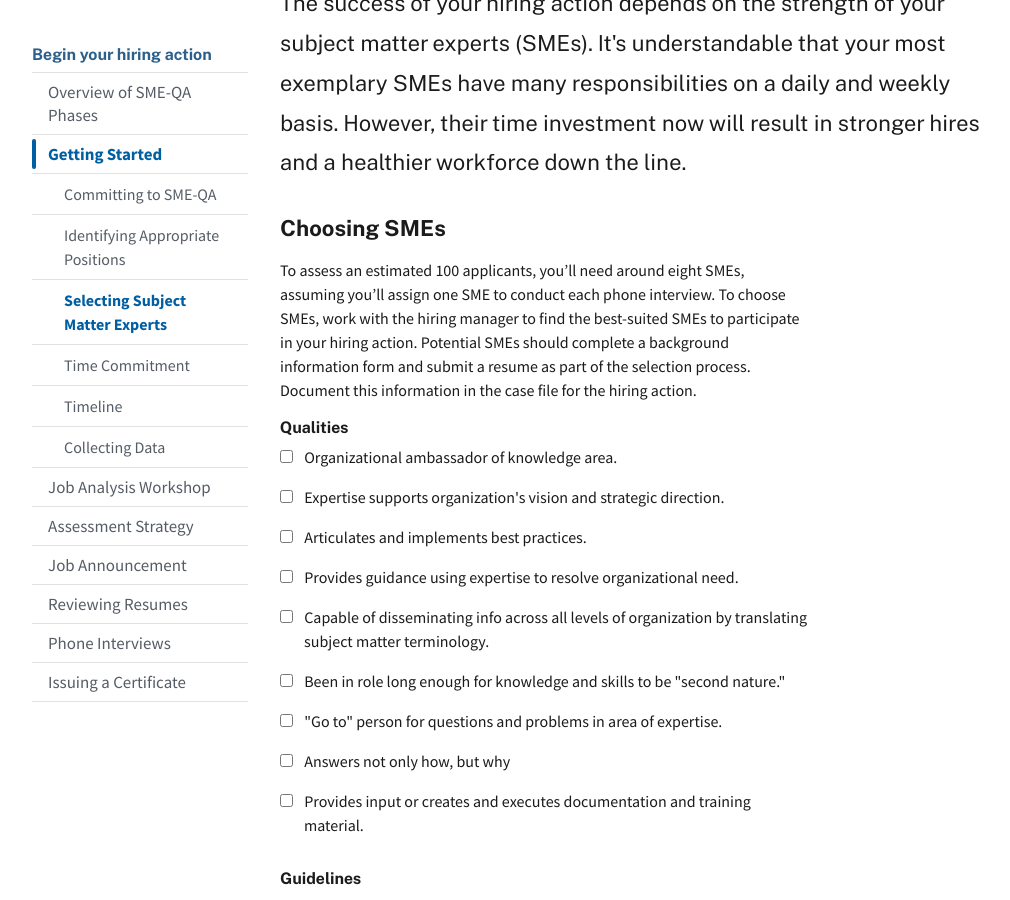
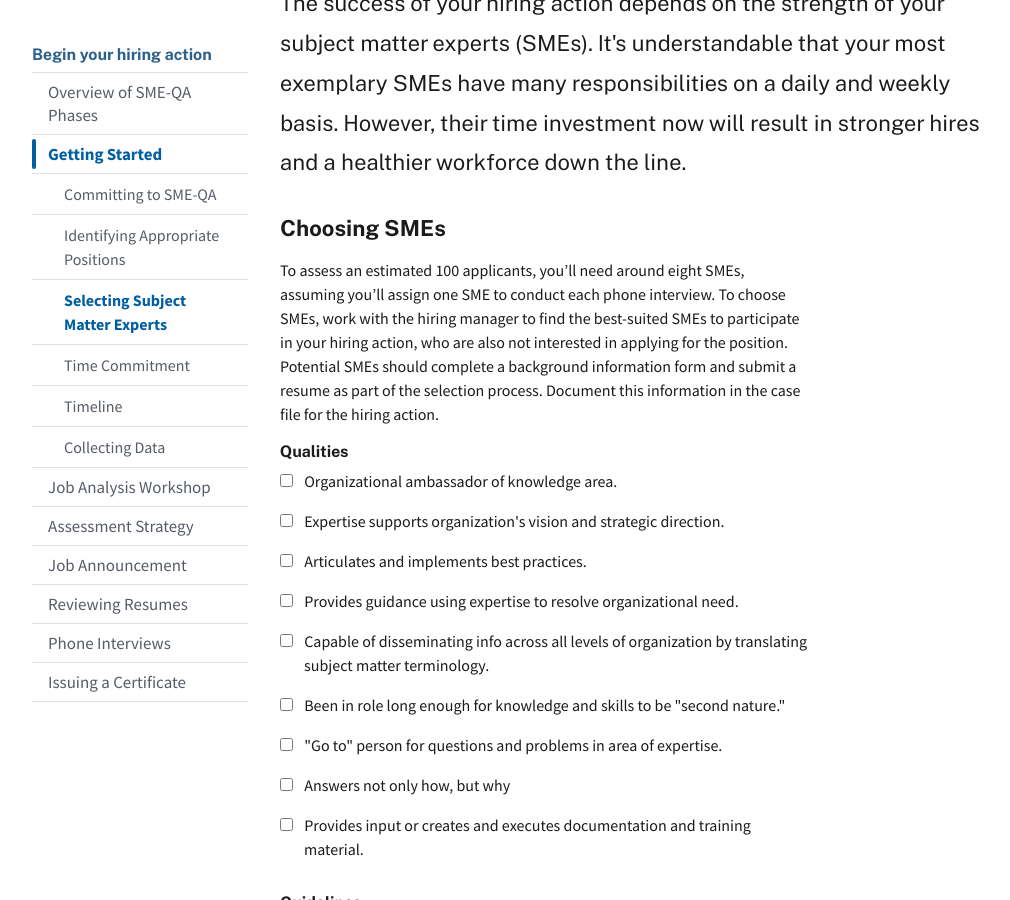
Before and after one commit to usds/SME-QA-Website, a Jekyll site: the page built from pages/phases/getting-started/selecting-smes.md, in a window 1280 px wide and 900 px high, scrolled down 390 px. Shown: the whole window, without its empty margins (128-1138 px from the left). Built offline with Jekyll 4.4.1, drawn with Linux system fonts in a browser that asks for light colours.

Commit message:
update SME section to clarify conflict of interest

```diff
--- a/_includes/_sme-selection-checklist.html
+++ b/_includes/_sme-selection-checklist.html
@@ -1,6 +1,6 @@
 <h3>Choosing SMEs</h3>
 <p>
-  To assess an estimated 100 applicants, you’ll need around eight SMEs, assuming you’ll assign one SME to conduct each phone interview. To choose SMEs, work with the hiring manager to find the best-suited SMEs to participate in your hiring action. Potential SMEs should complete a background information form and submit a resume as part of the selection process. Document this information in the case file for the hiring action.
+  To assess an estimated 100 applicants, you’ll need around eight SMEs, assuming you’ll assign one SME to conduct each phone interview. To choose SMEs, work with the hiring manager to find the best-suited SMEs to participate in your hiring action, who are also not interested in applying for the position. Potential SMEs should complete a background information form and submit a resume as part of the selection process. Document this information in the case file for the hiring action.
 </p>
 
 <form name="sme-selection-checklist" class="smeqa-sme-selection-checklist">
```
